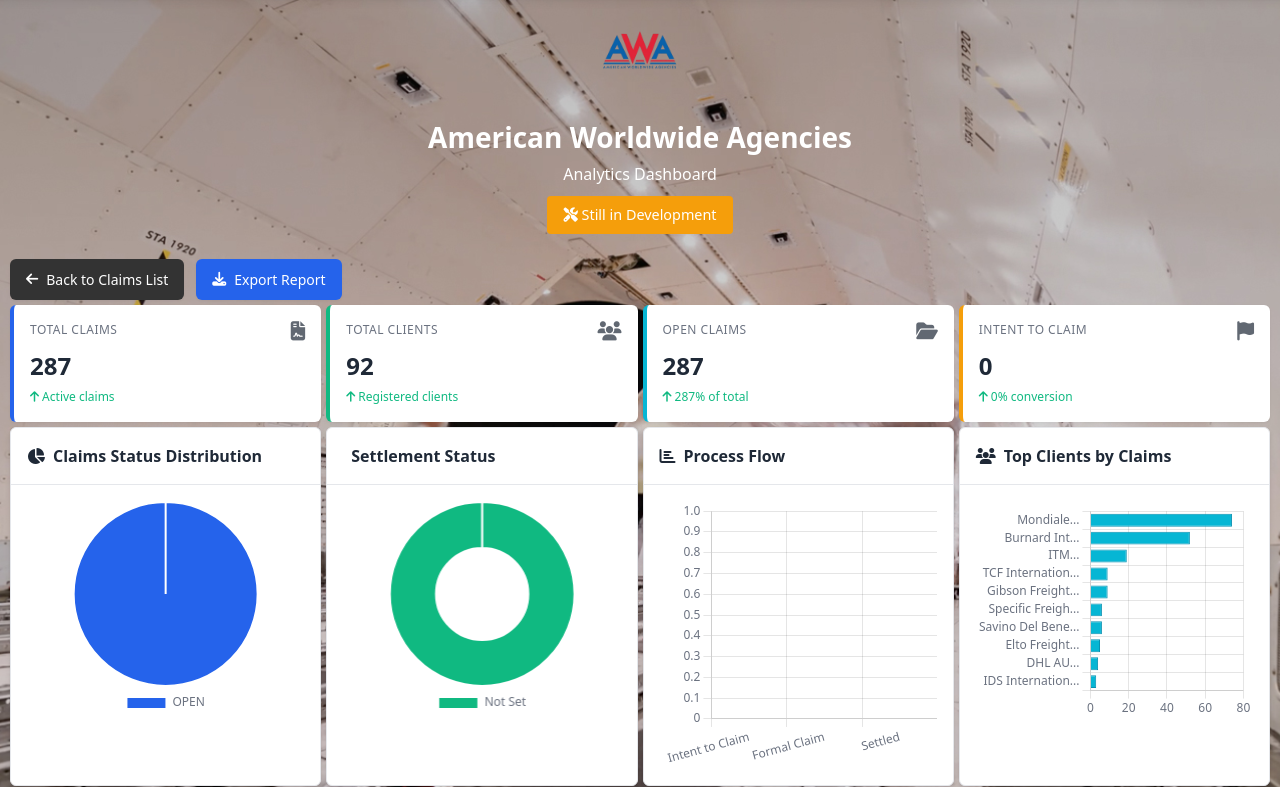
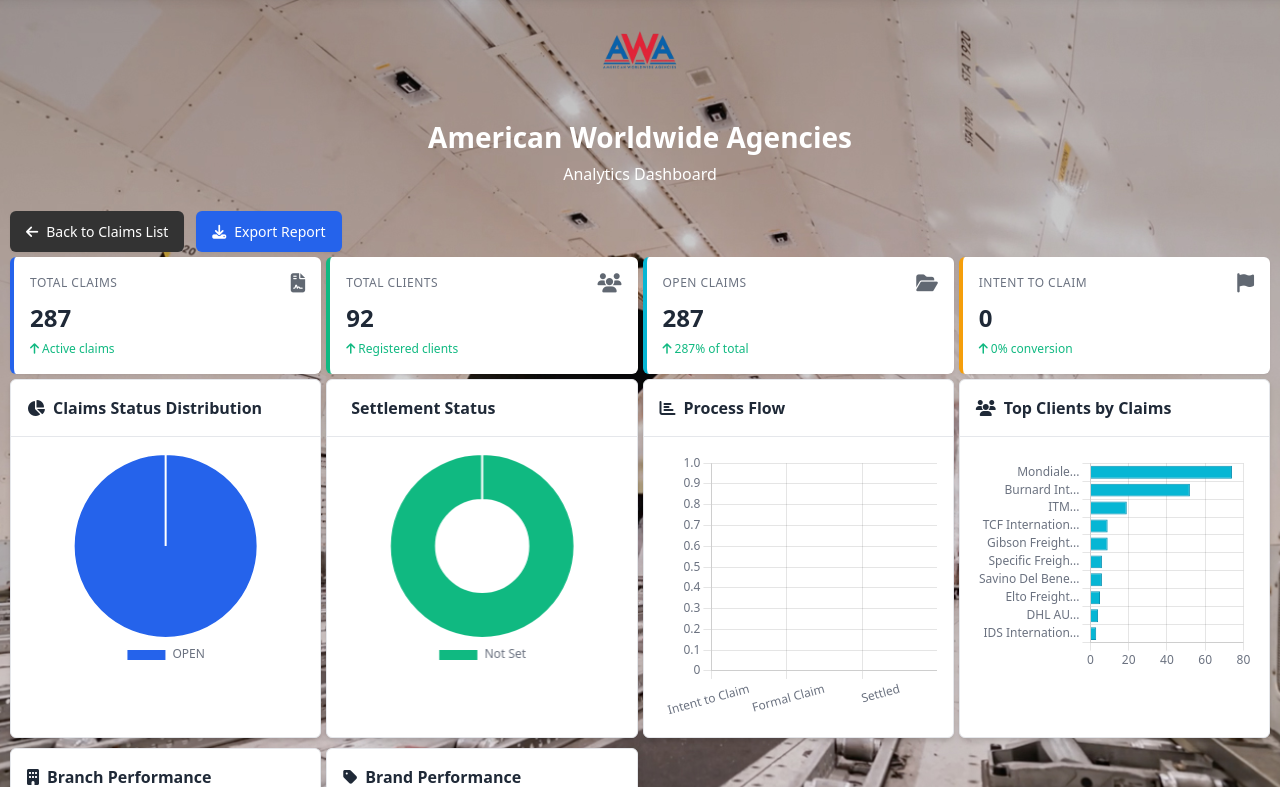
Before and after one commit to MOCDATA-PTY/legal-Claims-System, a Django app: page /analytics/ in a window 1280 px wide. Shown: the top 787 px of the page. Run offline with Django 5.2, Linux system fonts and the light colour scheme; a user stored in the database is signed in; data comes from the database, SQL or seed files in the repository.

Commit message:
Remove 'Still in Development' notice from analytics dashboard
- Removed the orange development notice banner
- Analytics dashboard now appears as production-ready

```diff
--- a/main/templates/main/analytics_dashboard.html
+++ b/main/templates/main/analytics_dashboard.html
@@ -127,9 +127,6 @@
         <div class="header">
             <h1>American Worldwide Agencies</h1>
             <h2>Analytics Dashboard</h2>
-            <div style="background: #f59e0b; color: white; padding: 8px 16px; border-radius: 4px; margin-top: 10px; display: inline-block; font-size: 0.9rem; font-weight: 500;">
-                <i class="fas fa-tools"></i> Still in Development
-            </div>
         </div>
 
         <!-- Messages Section -->
```
